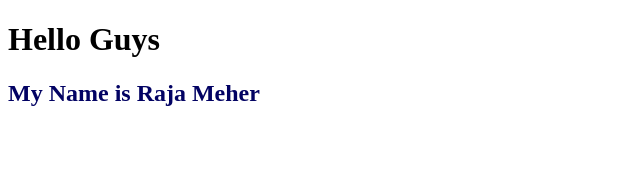
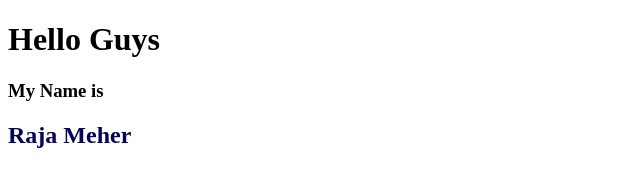
Before and after one commit to Raja-Meher/new-info, a plain HTML site: page index.html in a window 1280 px wide. Shown: the whole page, without its empty margins (0-640 px from the left). Drawn offline with Linux system fonts and the light colour scheme.

Commit message:
add feature

```diff
--- a/index.html
+++ b/index.html
@@ -8,6 +8,6 @@
 </head>
 <body>
     <h1>Hello Guys</h1>
-    <h2>My Name is Raja Meher</h2>
+    <h3>My Name is <h2>Raja Meher</h2></h3>
 </body>
 </html>
```
